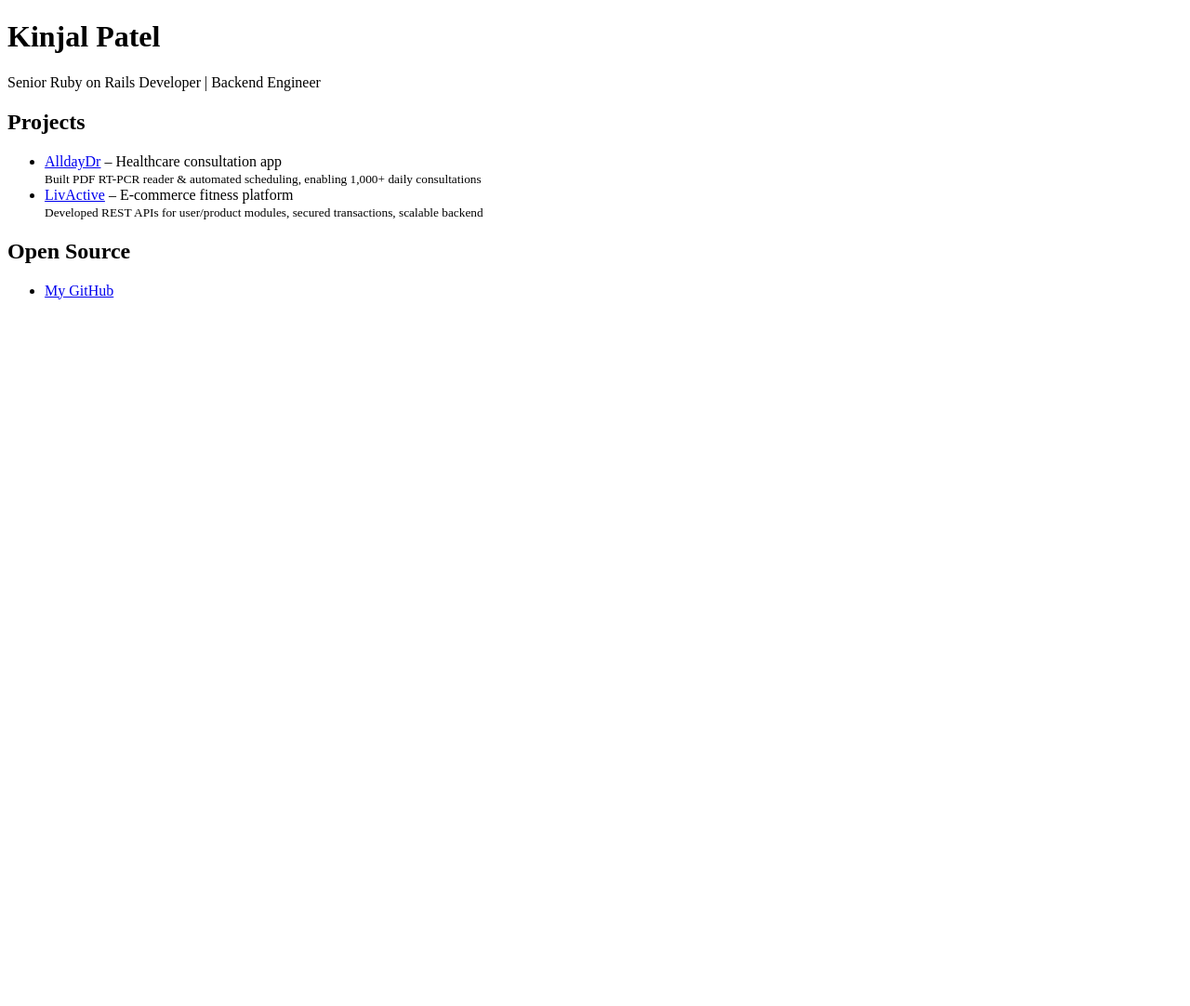
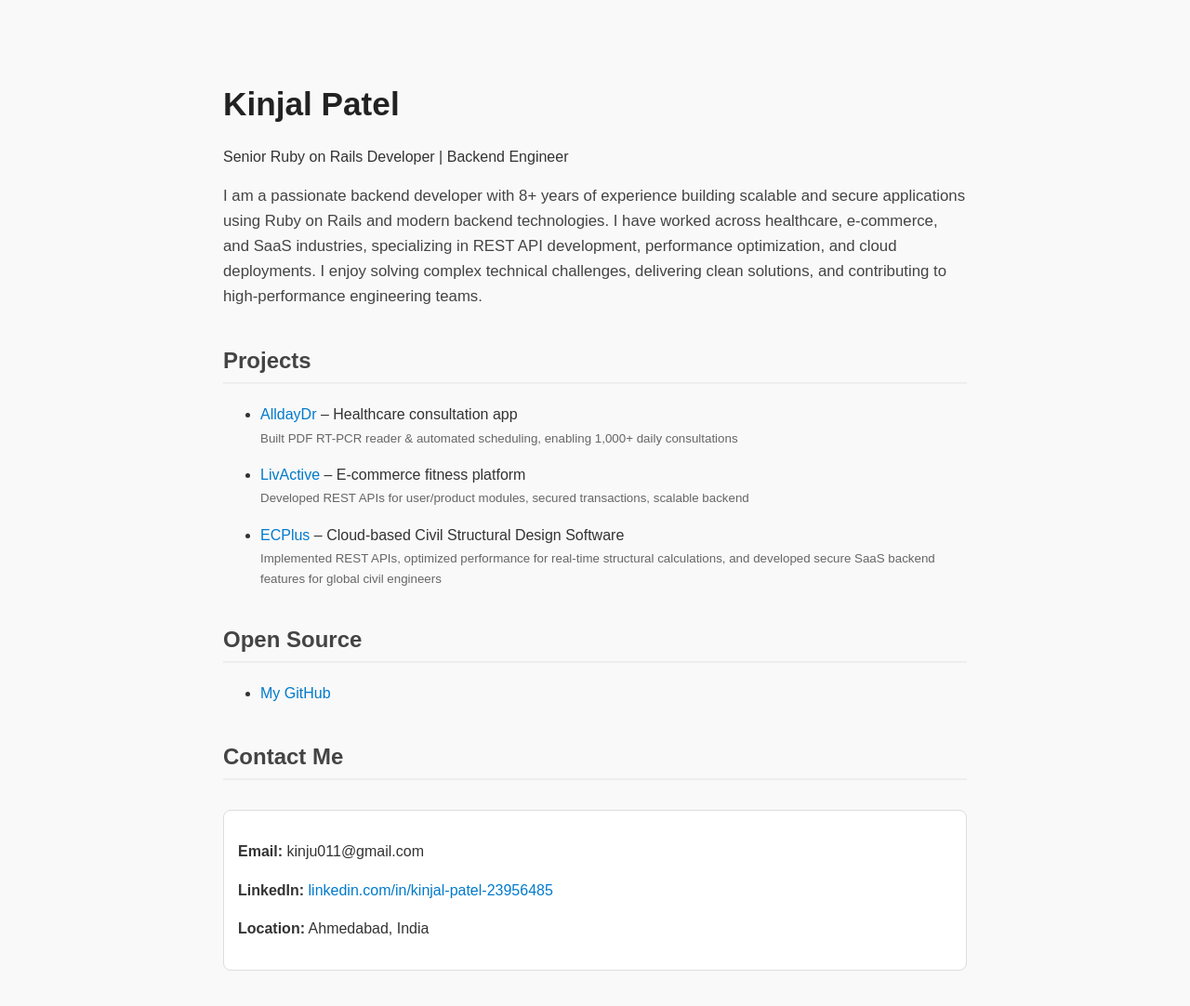
Before and after one commit to Kinju011/kinju011.github.io, a plain HTML site: page index.html in a window 1280 px wide. Shown: the whole page at 93% size. Before the commit the page ends 800 px from the top, so only its background shows below. Drawn offline with Linux system fonts and the light colour scheme.

Commit message:
Update index.html
updated the portfolio.

```diff
--- a/index.html
+++ b/index.html
@@ -3,28 +3,97 @@
 <head>
   <meta charset="UTF-8">
   <title>Kinjal Patel - Portfolio</title>
+  <style>
+    body {
+      font-family: Arial, sans-serif;
+      max-width: 800px;
+      margin: 40px auto;
+      line-height: 1.6;
+      color: #333;
+      background: #f9f9f9;
+      padding: 20px;
+    }
+    h1 {
+      color: #222;
+      font-size: 2.2em;
+      margin-bottom: 0.3em;
+    }
+    h2 {
+      margin-top: 1.5em;
+      color: #444;
+      border-bottom: 2px solid #eee;
+      padding-bottom: 4px;
+    }
+    a {
+      color: #007acc;
+      text-decoration: none;
+    }
+    a:hover {
+      text-decoration: underline;
+    }
+    li {
+      margin-bottom: 1em;
+    }
+    small {
+      display: block;
+      color: #666;
+      margin-top: 2px;
+    }
+    .contact {
+      margin-top: 2em;
+      padding: 15px;
+      background: #fff;
+      border: 1px solid #ddd;
+      border-radius: 8px;
+    }
+    .about {
+      margin: 1em 0;
+      font-size: 1.05em;
+      color: #444;
+    }
+  </style>
 </head>
 <body>
   <h1>Kinjal Patel</h1>
   <p>Senior Ruby on Rails Developer | Backend Engineer</p>
 
+  <div class="about">
+    <p>
+      I am a passionate backend developer with 8+ years of experience building scalable and secure
+      applications using Ruby on Rails and modern backend technologies. I have worked across
+      healthcare, e-commerce, and SaaS industries, specializing in REST API development, performance
+      optimization, and cloud deployments. I enjoy solving complex technical challenges, delivering
+      clean solutions, and contributing to high-performance engineering teams.
+    </p>
+  </div>
+
   <h2>Projects</h2>
   <ul>
     <li>
       <a href="https://alldaydr.com" target="_blank">AlldayDr</a> – Healthcare consultation app
-      <br><small>Built PDF RT-PCR reader & automated scheduling, enabling 1,000+ daily consultations</small>
+      <small>Built PDF RT-PCR reader & automated scheduling, enabling 1,000+ daily consultations</small>
     </li>
     <li>
       <a href="https://livactive.com" target="_blank">LivActive</a> – E-commerce fitness platform
-      <br><small>Developed REST APIs for user/product modules, secured transactions, scalable backend</small>
+      <small>Developed REST APIs for user/product modules, secured transactions, scalable backend</small>
+    </li>
+    <li>
+      <a href="https://ecplusdesign.com" target="_blank">ECPlus</a> – Cloud-based Civil Structural Design Software
+      <small>Implemented REST APIs, optimized performance for real-time structural calculations,
+      and developed secure SaaS backend features for global civil engineers</small>
     </li>
   </ul>
 
   <h2>Open Source</h2>
   <ul>
-    <li>
-      <a href="https://github.com/Kinju011" target="_blank">My GitHub</a>
-    </li>
+    <li><a href="https://github.com/Kinju011" target="_blank">My GitHub</a></li>
   </ul>
+
+  <h2>Contact Me</h2>
+  <div class="contact">
+    <p><b>Email:</b> kinju011@gmail.com</p>
+    <p><b>LinkedIn:</b> <a href="https://www.linkedin.com/in/kinjal-patel-23956485/" target="_blank">linkedin.com/in/kinjal-patel-23956485</a></p>
+    <p><b>Location:</b> Ahmedabad, India</p>
+  </div>
 </body>
 </html>
```
